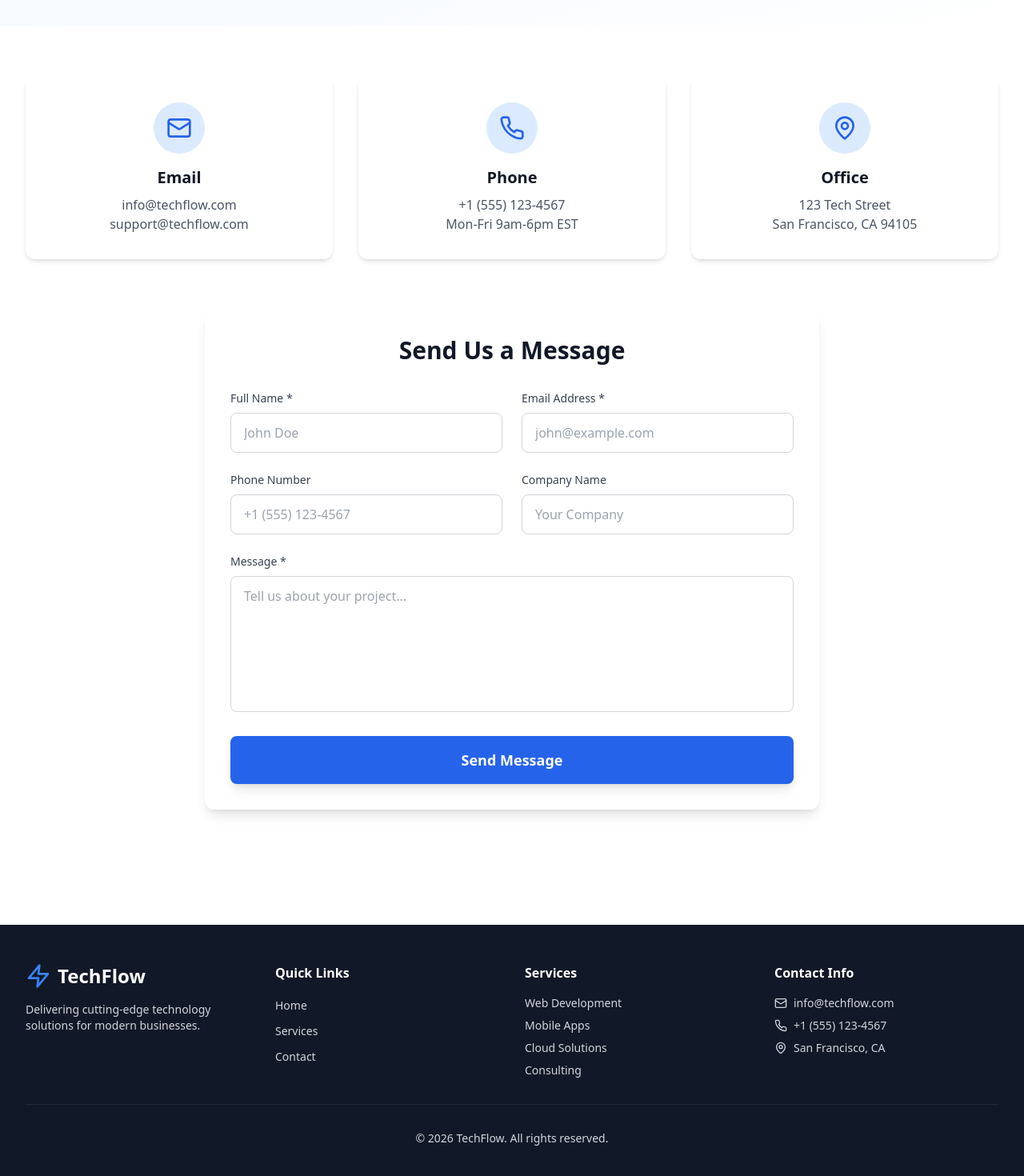
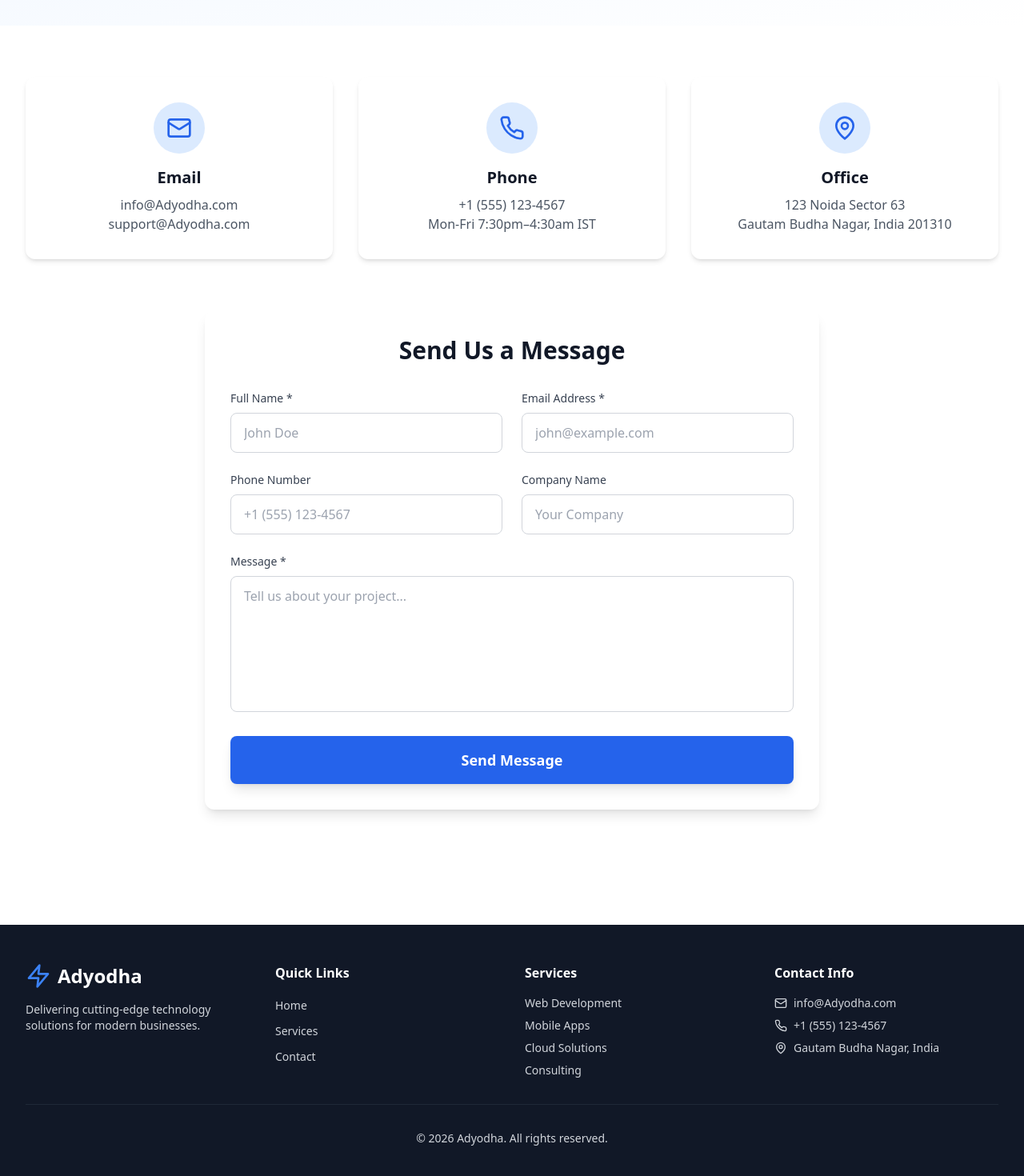
Before and after one commit to umangkumar612/demo_project, a React (Vite) app: page /contact in a window 1280 px wide. Shown: the part 336-1806 px from the top of the page at 80% size. Built offline with nearby package versions, Linux system fonts and the light colour scheme.

Commit message:
updated website changes

```diff
--- a/src/components/Footer.tsx
+++ b/src/components/Footer.tsx
@@ -11,7 +11,7 @@ export default function Footer() {
           <div className="space-y-4">
             <div className="flex items-center space-x-2">
               <Zap className="h-8 w-8 text-blue-500" />
-              <span className="text-2xl font-bold text-white">TechFlow</span>
+              <span className="text-2xl font-bold text-white">Adyodha</span>
             </div>
             <p className="text-sm">
               Delivering cutting-edge technology solutions for modern businesses.
@@ -54,7 +54,7 @@ export default function Footer() {
             <ul className="space-y-2">
               <li className="flex items-center space-x-2 text-sm">
                 <Mail className="h-4 w-4" />
-                <span>info@techflow.com</span>
+                <span>info@Adyodha.com</span>
               </li>
               <li className="flex items-center space-x-2 text-sm">
                 <Phone className="h-4 w-4" />
@@ -62,14 +62,14 @@ export default function Footer() {
               </li>
               <li className="flex items-center space-x-2 text-sm">
                 <MapPin className="h-4 w-4" />
-                <span>San Francisco, CA</span>
+                <span>Gautam Budha Nagar, India</span>
               </li>
             </ul>
           </div>
         </div>
 
         <div className="border-t border-gray-800 mt-8 pt-8 text-center text-sm">
-          <p>&copy; {currentYear} TechFlow. All rights reserved.</p>
+          <p>&copy; {currentYear} Adyodha. All rights reserved.</p>
         </div>
       </div>
     </footer>
--- a/src/pages/Contact.tsx
+++ b/src/pages/Contact.tsx
@@ -137,8 +137,8 @@ export default function Contact() {
                 <Mail className="h-8 w-8 text-blue-600" />
               </div>
               <h3 className="text-xl font-semibold text-gray-900 mb-2">Email</h3>
-              <p className="text-gray-600">info@techflow.com</p>
-              <p className="text-gray-600">support@techflow.com</p>
+              <p className="text-gray-600">info@Adyodha.com</p>
+              <p className="text-gray-600">support@Adyodha.com</p>
             </div>
 
             <div className="bg-white p-8 rounded-xl shadow-md text-center hover:shadow-lg transition-shadow">
@@ -147,7 +147,7 @@ export default function Contact() {
               </div>
               <h3 className="text-xl font-semibold text-gray-900 mb-2">Phone</h3>
               <p className="text-gray-600">+1 (555) 123-4567</p>
-              <p className="text-gray-600">Mon-Fri 9am-6pm EST</p>
+              <p className="text-gray-600">Mon-Fri 7:30pm–4:30am IST</p>
             </div>
 
             <div className="bg-white p-8 rounded-xl shadow-md text-center hover:shadow-lg transition-shadow">
@@ -155,8 +155,8 @@ export default function Contact() {
                 <MapPin className="h-8 w-8 text-blue-600" />
               </div>
               <h3 className="text-xl font-semibold text-gray-900 mb-2">Office</h3>
-              <p className="text-gray-600">123 Tech Street</p>
-              <p className="text-gray-600">San Francisco, CA 94105</p>
+              <p className="text-gray-600">123 Noida Sector 63</p>
+              <p className="text-gray-600">Gautam Budha Nagar, India 201310</p>
             </div>
           </div>
 
```
Also changed, not shown: 1 other file (tests, documents, lock files or other folders).
